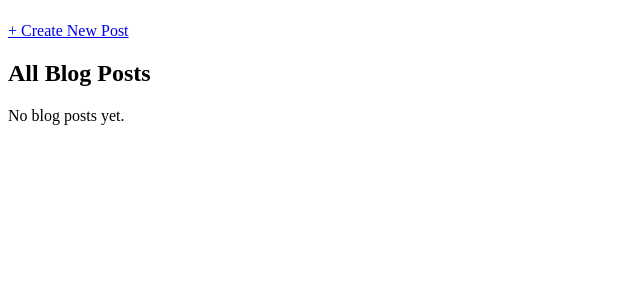
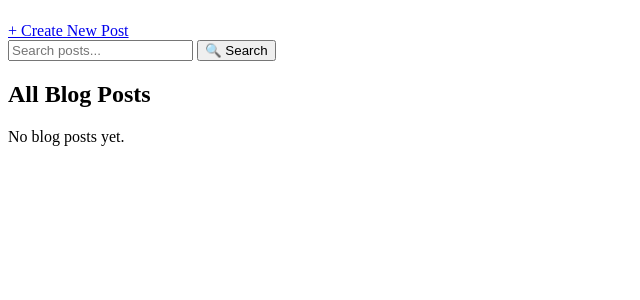
Before and after one commit to bjornum/main_assignment_blog, a Flask app: page / in a window 1280 px wide. Shown: the part 58-358 px from the top of the page, without its empty margins (0-640 px from the left). Run offline with Flask 3, Linux system fonts and the light colour scheme; data that the repository does not hold is empty.

Commit message:
Search functionality by blog posts
Can now search blog posts at the top of the screen

```diff
--- a/app/routes.py
+++ b/app/routes.py
@@ -8,17 +8,32 @@ bp = Blueprint('main', __name__)
 @bp.route('/')
 def home():
     db = get_db()
-    posts = db.execute("""
-        SELECT p.id, p.title, p.content, p.pub_date,
-               GROUP_CONCAT(t.name) AS tags
-        FROM posts p
-        LEFT JOIN post_tags pt ON p.id = pt.post_id
-        LEFT JOIN tags t ON pt.tag_id = t.id
-        GROUP BY p.id
-        ORDER BY p.pub_date DESC
-    """).fetchall()
+    search_query = request.args.get('search', '').strip()
 
-    return render_template('home.html', posts=posts)
+    if search_query:
+        posts = db.execute("""
+            SELECT p.id, p.title, p.content, p.pub_date,
+                   GROUP_CONCAT(t.name) AS tags
+            FROM posts p
+            LEFT JOIN post_tags pt ON p.id = pt.post_id
+            LEFT JOIN tags t ON pt.tag_id = t.id
+            WHERE p.title LIKE ? OR p.content LIKE ?
+            GROUP BY p.id
+            ORDER BY p.pub_date DESC
+        """, (f'%{search_query}%', f'%{search_query}%')).fetchall()
+    else:
+        posts = db.execute("""
+            SELECT p.id, p.title, p.content, p.pub_date,
+                   GROUP_CONCAT(t.name) AS tags
+            FROM posts p
+            LEFT JOIN post_tags pt ON p.id = pt.post_id
+            LEFT JOIN tags t ON pt.tag_id = t.id
+            GROUP BY p.id
+            ORDER BY p.pub_date DESC
+        """).fetchall()
+
+    return render_template('home.html', posts=posts, search_query=search_query)
+
 
 # full blog post view
 @bp.route('/post/<int:post_id>', methods=['GET', 'POST'])
--- a/app/templates/home.html
+++ b/app/templates/home.html
@@ -1,6 +1,19 @@
 {% extends "base.html" %} {% block title %}Home{% endblock %} {% block content
 %}
 <a href="{{ url_for('main.create_post') }}">+ Create New Post</a>
+<form
+  method="get"
+  action="{{ url_for('main.home') }}"
+  style="margin-bottom: 1rem"
+>
+  <input
+    type="text"
+    name="search"
+    placeholder="Search posts..."
+    value="{{ search_query }}"
+  />
+  <button type="submit">🔍 Search</button>
+</form>
 <h2>All Blog Posts</h2>
 
 {% for post in posts %}
```
